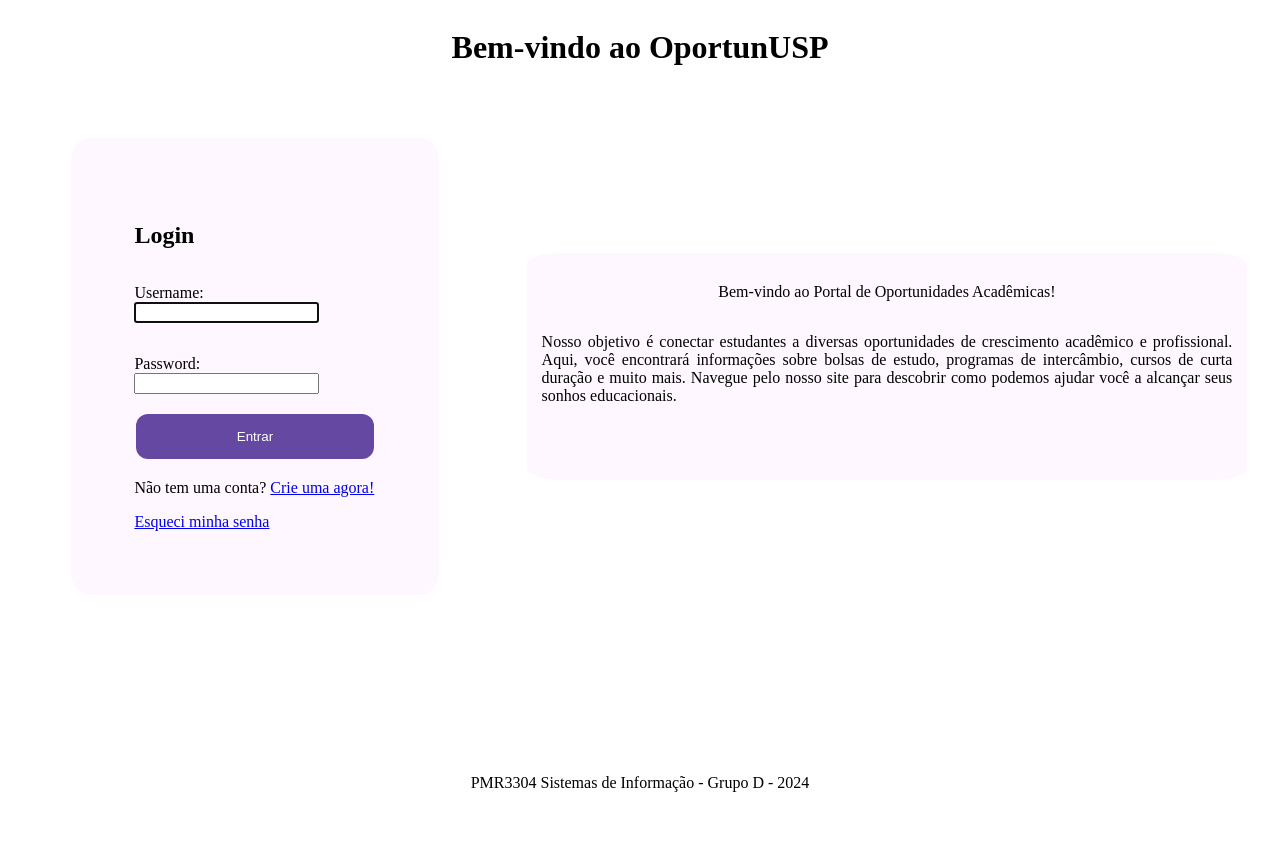
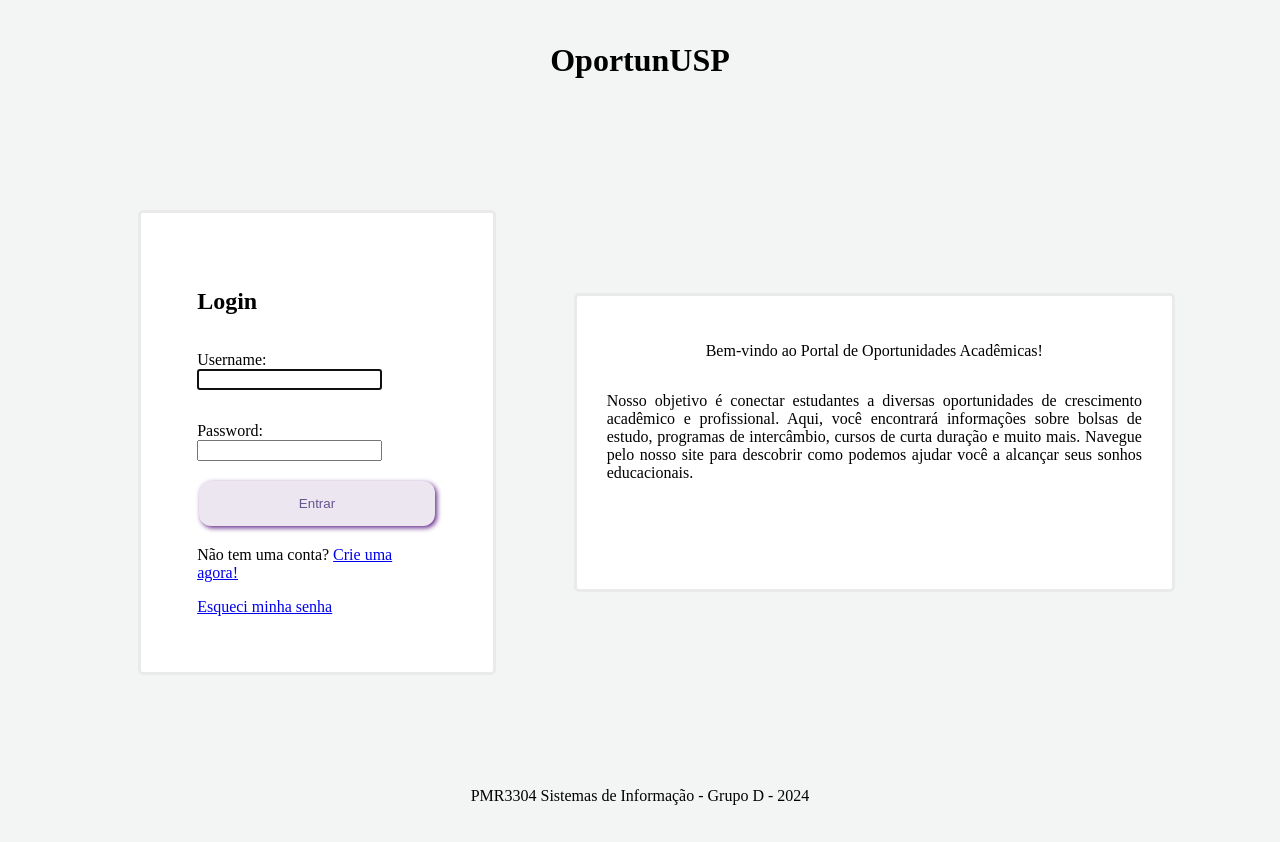
Before and after one commit to FlaFerro/oportunusp, a Django app: page /login/ in a window 1280 px wide. Before the commit the page ends 792 px from the top, so only its background shows below. Run offline with Django 5.2, Linux system fonts and the light colour scheme.

Commit message:
Atualizações no front

```diff
--- a/oportunidades/static/style.css
+++ b/oportunidades/static/style.css
@@ -1,37 +1,49 @@
 :root {
-    --button-color:#6448a2;
-    --button-hoverColor: #2d0289;
-    --background_color: #FFF;
-    --header_color: #FFF;
-    --nav_color: #FEF7FF ;
-    --content_color: #FEF7FF;
+    --button-color:#ECE6F0;
+    --button-hoverColor: #652a8c;
+    --background-color: #F3F5F4;
+    --header-color: #F3F5F4;
+    --nav_color: #6e55a6 ;
+    --content-color: #F3F5F4;
+    --accent-color: #ffffff;
+    --border-color: #00000015;
+    --text-dark:#65558F;
 }
 
 body {
     height: 100vh;
     display: flex;
     flex-direction: column;
-    background-color: var(--background_color);
+    background-color: var(--background-color);
     align-items: center;
     flex-grow: 1;
+    padding:1%;
+
+
 }
 header{
-    background-color: var(--header_color);
+    background-color: var(--header-color);
     text-align: center;
+    width: 100%;
+    margin-left:5%;
+    margin-right: 5%;
+    border-radius: 5px;
 }
 nav {
-    background-color: var(--nav_color);
+    background-color: var(--nav-color);
     display:flex;
     flex-direction: row;
     align-items: center;
-    flex-grow: 1;
+    justify-content: center;
 }
 .content{
+    background-color: var(--content-color);
     display: flex;
     flex-direction: column;
     margin-top: 2% ;
     align-items: center;
-    flex-grow: 1;
+    width:fit-content;
+    padding: 5%;
 }
 #content-login{
     display: flex;
@@ -42,20 +54,22 @@ nav {
 #register-box{
     display:flex;
     flex-direction: column;
-    background-color: var(--content_color);
+    background-color: var(--content-color);
     padding: 5%;
-    border-radius: 5% ;
+    border-radius: 5px ;
     align-items: center;
 }
 
 #login-box {
-    background-color: var(--content_color);
+    background-color: var(--accent-color);
     padding: 5%;
-    border-radius: 5% ;
+    border-radius: 5px ;
     display: flex;
     flex-grow: 3;
     margin-left: 5%;
     margin-right: 5%;
+    border-style: solid;
+    border-color: var(--border-color);
 }
 #intro_textbox{
     display:flex;
@@ -65,25 +79,26 @@ nav {
     padding: 2%;
     flex-shrink: 10;
 }
-.intro-text{
+.intro_text{
     display:flex;
     flex-direction: column;
-    background-color: var(--content_color);
+    background-color: var(--accent-color);
     flex-grow: 1;
-    padding: 2%;
-    border-radius: 5% ;
+    padding: 5%;
+    border-radius: 5px ;
     align-items:center ;
+    border-style:solid;
+    border-color: var(--border-color);
 }
 .intro_textbox_spacer{
     display:flex;
-    flex-grow: 2;
+    flex-grow: 1;
 }
 
 #footer-section{
     display:flex;
-    flex-grow: 1;
     align-items: end;
-
+    flex-grow:1;
 }
 .form{
     display:flex;
@@ -100,8 +115,46 @@ button {
   margin: 4px 2px;
   border-radius: 12px;
   transition: background-color 0.3s ease;
+  color: var(--text-dark);
+  box-shadow: 2px 2px 5px var(--button-hoverColor);
 }
+.button_variation {
+    background-color:  var(--button-color);
+    border: none;
+    color: white;
+    padding: 5px 10px;
+    text-align: center;
+    margin: 4px 2px;
+    border-radius: 25px;
+    transition: background-color 0.3s ease;
+    color: var(--text-dark);
+    box-shadow: 2px 2px 5px var(--button-hoverColor);
+  }
 
-.button:hover {
+button:hover {
   background-color: var(--button-hoverColor);
+  color:#ffffff
 }
+.opportunities_list{
+    display: flex;
+    flex-direction: row;
+    flex-wrap: wrap;
+    justify-content: space-around;
+}
+.card {
+    display: flex;
+    flex-direction: column;
+    border: 1px solid var(--border-color);
+    border-radius: 5px;
+    box-shadow: 2px 2px 5px var(--button-hoverColor);
+    margin: 1rem;
+    padding: 1.25rem;
+    width: 12cap;
+  }
+  #card_lower_section{
+    display: flex;
+    justify-content: end;
+    padding-top:10px;
+    align-items: end;
+    flex-grow: 1;
+  }
--- a/oportunidades/templates/base_generic.html
+++ b/oportunidades/templates/base_generic.html
@@ -9,7 +9,7 @@
 </head>
 <body>
     <header>
-        <h1>{% block header %}Bem-vindo ao OportunUSP{% endblock %}</h1>
+        <h1>{% block header %}OportunUSP{% endblock %}</h1>
         <nav>
             <!-- Outros links -->
             {% if user.is_authenticated %}
@@ -31,6 +31,7 @@
         {% block content %}
         {% endblock %}
     </div>
+
     <section id="footer-section">
         <footer>
             <p>PMR3304 Sistemas de Informação - Grupo D - 2024</p>
--- a/oportunidades/templates/registration/login.html
+++ b/oportunidades/templates/registration/login.html
@@ -24,8 +24,8 @@
         </div>
     </section>
     <div id="intro_textbox">
-        <div class="intro_textbox_spacer"> </div>
-        <div class="intro-text">
+        <div class="intro_textbox_spacer"></div>
+        <div class="intro_text">
         <p>Bem-vindo ao Portal de Oportunidades Acadêmicas!</p>
         <p>
             Nosso objetivo é conectar estudantes a diversas oportunidades de crescimento acadêmico e profissional. Aqui, você encontrará informações sobre bolsas de estudo, programas de intercâmbio, cursos de curta duração e muito mais. Navegue pelo nosso site para descobrir como podemos ajudar você a alcançar seus sonhos educacionais.
--- a/oportunusp/settings.py
+++ b/oportunusp/settings.py
@@ -31,13 +31,14 @@ ALLOWED_HOSTS = []
 # Application definition
 
 INSTALLED_APPS = [
+    'oportunidades',
     'django.contrib.admin',
     'django.contrib.auth',
     'django.contrib.contenttypes',
     'django.contrib.sessions',
     'django.contrib.messages',
     'django.contrib.staticfiles',
-    'oportunidades',
+
 
 ]
 
```
Also changed, not shown: oportunidades/templates/oportunidades/opportunity_list.html (+10 -6 lines), db.sqlite3.
